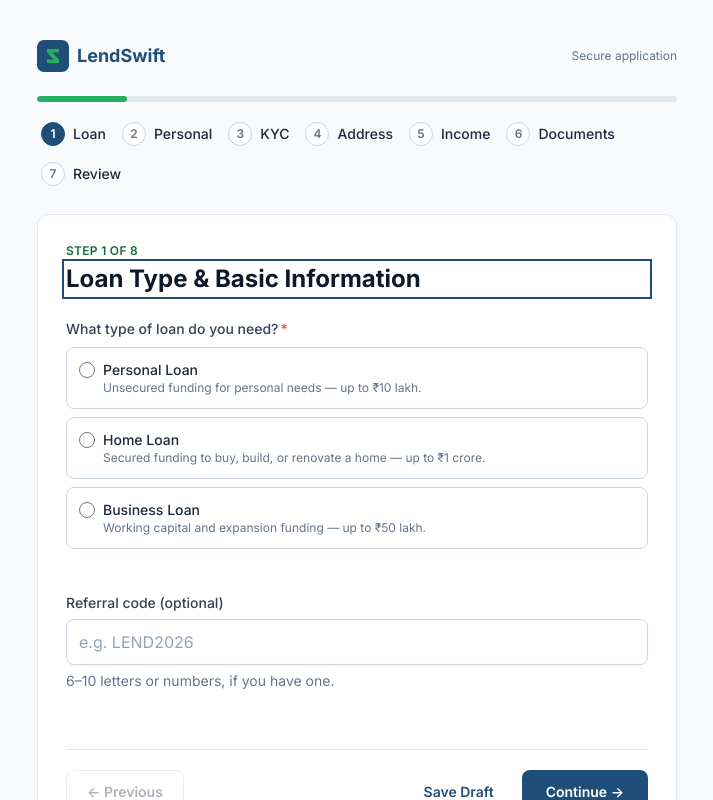
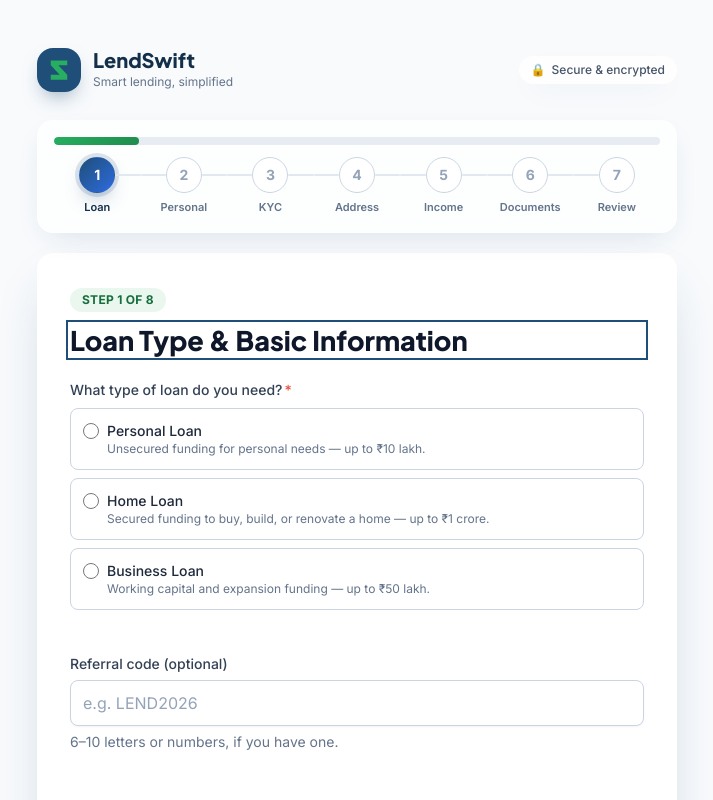
Before and after one commit to Honey5755/Zetheta-Project1, a React (Vite) app: page / in a window 1280 px wide. Shown: the top 800 px of the page, without its empty margins (283-996 px from the left). Built offline with nearby package versions, Linux system fonts and the light colour scheme.

Commit message:
style(ui): redesign header, connected stepper and gradient nav buttons

```diff
--- a/src/components/wizard/ProgressBar.jsx
+++ b/src/components/wizard/ProgressBar.jsx
@@ -1,15 +1,15 @@
 /**
- * Accessible step progress indicator (Spec A1.8 / B4.2).
+ * Accessible connected stepper (Spec A1.8 / B4.2).
  *
- * Rendered as an ordered list inside a labelled <nav>. The current step is
- * marked with `aria-current="step"` and the whole control exposes a concise
- * "Step X of Y" label to assistive tech via aria-label.
+ * A gradient progress track plus numbered circles joined by connector lines.
+ * The current step is marked with `aria-current="step"`; visited steps are
+ * jump-able; every step exposes a concise label to assistive tech.
  *
  * @param {Object} props
- * @param {import('../../constants/steps.js').StepDef[]} props.steps  Visible steps.
- * @param {number} props.currentIndex  Index of the active step within `steps`.
- * @param {string[]} props.visitedKeys  Keys the user has already reached.
- * @param {(key: string) => void} [props.onStepSelect]  Navigate to a visited step.
+ * @param {import('../../constants/steps.js').StepDef[]} props.steps
+ * @param {number} props.currentIndex
+ * @param {string[]} props.visitedKeys
+ * @param {(key: string) => void} [props.onStepSelect]
  */
 function ProgressBar({
   steps, currentIndex, visitedKeys, onStepSelect,
@@ -19,65 +19,73 @@ function ProgressBar({
 
   return (
     <nav aria-label={`Application progress: step ${currentIndex + 1} of ${total}`}>
-      {/* Visual progress track */}
+      <div className="h-2 w-full overflow-hidden rounded-full bg-slate-200/80" role="presentation">
         <div
-        className="mb-4 h-1.5 w-full overflow-hidden rounded-full bg-slate-200"
-        role="presentation"
-      >
-        <div
-          className="h-full rounded-full bg-accent transition-all duration-300"
+          className="h-full rounded-full bg-accent-gradient transition-all duration-500"
           style={{ width: `${percent}%` }}
         />
       </div>
 
-      <ol className="flex flex-wrap gap-2">
+      <ol className="mt-3 flex items-start">
         {steps.map((step, idx) => {
           const isCurrent = idx === currentIndex;
           const isComplete = idx < currentIndex;
-          const isVisited = visitedKeys.includes(step.key);
-          const canJump = isVisited && !isCurrent && typeof onStepSelect === 'function';
+          const canJump = visitedKeys.includes(step.key) && !isCurrent
+            && typeof onStepSelect === 'function';
 
-          let stateClasses = 'border-slate-300 bg-white text-slate-500';
-          if (isCurrent) stateClasses = 'border-brand bg-brand text-white';
-          else if (isComplete) stateClasses = 'border-accent bg-accent/10 text-accent-800';
+          let circle = 'border-slate-300 bg-white text-slate-400';
+          if (isCurrent) circle = 'border-transparent bg-brand-gradient text-white shadow-btn ring-4 ring-brand/15';
+          else if (isComplete) circle = 'border-transparent bg-accent-gradient text-white';
 
-          const content = (
-            <span className="flex items-center gap-2">
+          const badge = (
             <span
-                className={`flex h-6 w-6 shrink-0 items-center justify-center rounded-full border text-xs font-semibold ${stateClasses}`}
+              className={`flex h-9 w-9 items-center justify-center rounded-full border text-sm font-bold transition ${circle}`}
               aria-hidden="true"
             >
               {isComplete ? '✓' : idx + 1}
             </span>
-              <span className="hidden text-sm font-medium sm:inline">
-                {step.shortTitle}
-              </span>
-            </span>
           );
+
+          let label = 'text-slate-500';
+          if (isCurrent) label = 'text-brand-800';
+          else if (isComplete) label = 'text-accent-800';
 
           return (
             <li
               key={step.key}
               aria-current={isCurrent ? 'step' : undefined}
-              className="flex items-center"
+              className="flex flex-1 flex-col items-center"
             >
+              <div className="flex w-full items-center">
+                <span
+                  className={`h-0.5 flex-1 rounded ${idx === 0 ? 'opacity-0' : ''} ${idx <= currentIndex ? 'bg-accent' : 'bg-slate-200'}`}
+                  aria-hidden="true"
+                />
                 {canJump ? (
                   <button
                     type="button"
                     onClick={() => onStepSelect(step.key)}
-                  className="tap-target rounded px-1 py-1 hover:bg-slate-100"
+                    className="rounded-full transition hover:scale-105"
                   >
-                  {content}
+                    {badge}
                     <span className="sr-only">{`Go to step ${idx + 1}, ${step.title}`}</span>
                   </button>
                 ) : (
-                <span className="px-1 py-1">
-                  {content}
+                  <span>
+                    {badge}
                     <span className="sr-only">
                       {`Step ${idx + 1}, ${step.title}${isCurrent ? ' (current)' : ''}`}
                     </span>
                   </span>
                 )}
+                <span
+                  className={`h-0.5 flex-1 rounded ${idx === total - 1 ? 'opacity-0' : ''} ${idx < currentIndex ? 'bg-accent' : 'bg-slate-200'}`}
+                  aria-hidden="true"
+                />
+              </div>
+              <span className={`mt-1.5 hidden text-center text-[11px] font-semibold sm:block ${label}`}>
+                {step.shortTitle}
+              </span>
             </li>
           );
         })}
--- a/src/components/wizard/StepNavigation.jsx
+++ b/src/components/wizard/StepNavigation.jsx
@@ -27,17 +27,17 @@ function StepNavigation({
         type="button"
         onClick={onPrev}
         disabled={isFirst}
-        className="tap-target rounded-lg border border-slate-300 px-5 py-2.5 text-sm font-semibold text-slate-700 transition hover:bg-slate-100 disabled:cursor-not-allowed disabled:opacity-40"
+        className="tap-target rounded-xl border border-slate-300 px-5 py-2.5 text-sm font-semibold text-slate-700 transition hover:bg-slate-100 disabled:cursor-not-allowed disabled:opacity-40"
       >
         ← Previous
       </button>
 
-      <div className="flex items-center gap-3">
+      <div className="flex items-center gap-2 sm:gap-3">
         {onSaveDraft && (
           <button
             type="button"
             onClick={onSaveDraft}
-            className="tap-target rounded-lg px-4 py-2.5 text-sm font-semibold text-brand underline-offset-2 transition hover:underline"
+            className="tap-target rounded-xl px-4 py-2.5 text-sm font-semibold text-brand transition hover:bg-brand-50"
           >
             Save Draft
           </button>
@@ -48,7 +48,7 @@ function StepNavigation({
             type="button"
             onClick={onNext}
             disabled={isAdvancing}
-            className="tap-target rounded-lg bg-brand px-6 py-2.5 text-sm font-semibold text-white transition hover:bg-brand-700 disabled:cursor-not-allowed disabled:opacity-60"
+            className="tap-target rounded-xl bg-brand-gradient px-7 py-2.5 text-sm font-semibold text-white shadow-btn transition hover:-translate-y-0.5 hover:brightness-110 disabled:cursor-not-allowed disabled:opacity-60 disabled:hover:translate-y-0"
           >
             {isAdvancing ? 'Checking…' : 'Continue →'}
           </button>
--- a/src/components/wizard/Wizard.jsx
+++ b/src/components/wizard/Wizard.jsx
@@ -133,34 +133,42 @@ function Wizard() {
 
   return (
     <FormProvider {...methods}>
-      <div className="mx-auto w-full max-w-2xl px-4 py-6 sm:py-10">
-        <header className="mb-6 flex items-center justify-between">
-          <div className="flex items-center gap-2">
-            <img src="/favicon.svg" alt="" className="h-8 w-8" aria-hidden="true" />
-            <span className="text-lg font-bold text-brand">LendSwift</span>
+      <div className="mx-auto w-full max-w-2xl px-4 py-8 sm:py-12">
+        <header className="mb-7 flex items-center justify-between">
+          <div className="flex items-center gap-3">
+            <img src="/favicon.svg" alt="" className="h-11 w-11 rounded-2xl shadow-btn" aria-hidden="true" />
+            <div>
+              <p className="font-display text-xl font-extrabold leading-none text-brand-800">LendSwift</p>
+              <p className="mt-1 text-xs text-slate-500">Smart lending, simplified</p>
             </div>
-          <span className="text-xs text-slate-500">Secure application</span>
+          </div>
+          <span className="hidden items-center gap-1.5 rounded-full bg-white/80 px-3 py-1.5 text-xs font-medium text-slate-600 shadow-card backdrop-blur sm:inline-flex">
+            <span aria-hidden="true">🔒</span>
+            Secure &amp; encrypted
+          </span>
         </header>
 
+        <div className="rounded-2xl border border-white/70 bg-white/70 p-4 shadow-card backdrop-blur">
           <ProgressBar
             steps={visibleSteps}
             currentIndex={currentIndex}
             visitedKeys={visitedSteps}
             onStepSelect={setStep}
           />
+        </div>
 
         <section
-          className="mt-6 rounded-xl border border-slate-200 bg-white p-5 shadow-sm sm:p-7"
+          className="mt-5 animate-fade-in-up rounded-2xl border border-white/70 bg-white p-6 shadow-card-lg sm:p-8"
           aria-labelledby="step-heading"
         >
-          <p className="text-xs font-semibold uppercase tracking-wide text-accent-800">
+          <span className="inline-flex items-center rounded-full bg-accent/10 px-3 py-1 text-xs font-bold uppercase tracking-wide text-accent-800">
             {`Step ${currentStep.number} of 8`}
-          </p>
+          </span>
           <h1
             id="step-heading"
             ref={headingRef}
             tabIndex={-1}
-            className="mt-1 text-xl font-bold text-slate-900 outline-none sm:text-2xl"
+            className="mt-3 font-display text-2xl font-extrabold text-slate-900 outline-none sm:text-[27px]"
           >
             {currentStep.title}
           </h1>
```
Lines whose indentation alone changed are shown as unchanged.
